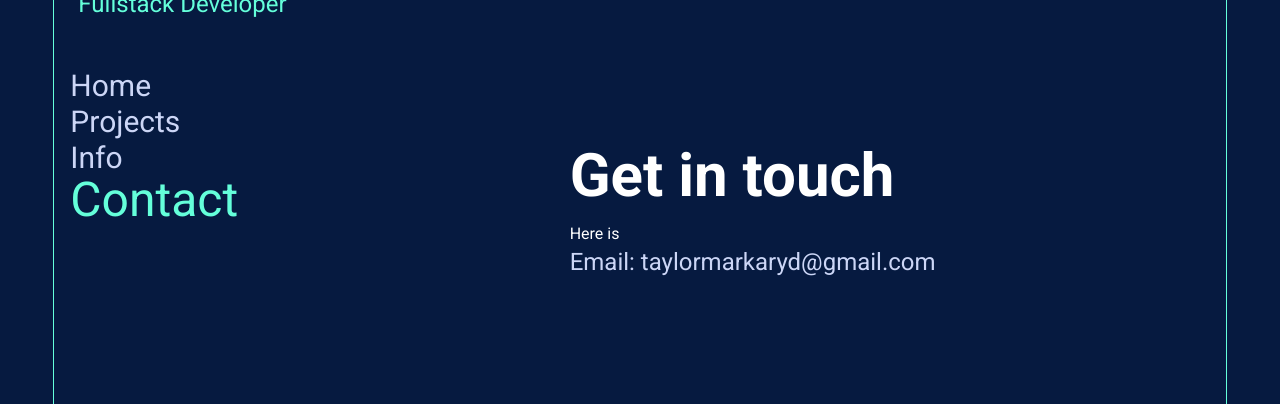
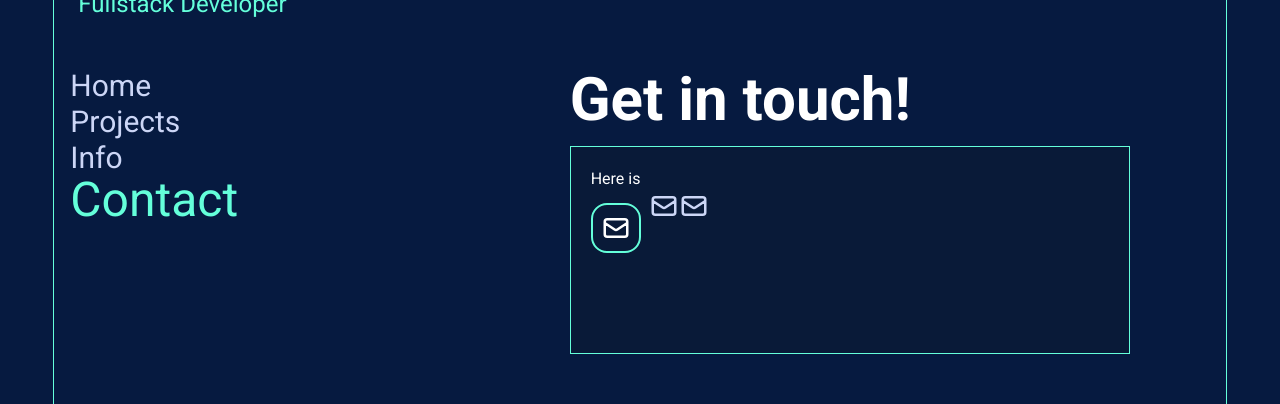
Before and after one commit to JamesTTTT/portfolio-2023, a React (Vite) app: page /contact in a window 1280 px wide. Shown: the part 164-568 px from the top of the page. Built offline with nearby package versions, Linux system fonts and the light colour scheme.

Commit message:
Minor changes

```diff
--- a/src/components/paths/Contact.jsx
+++ b/src/components/paths/Contact.jsx
@@ -1,19 +1,35 @@
 import React from "react";
 import { HiOutlineMail } from "react-icons/hi";
 const Contact = () => {
+  const contactMap = () => {
+    return;
+  };
+
   return (
     <div className="mb-10 mx-2 w-110 flex flex-col justify-center h-full mr-20">
-      <h1 className="text-6xl font-semibold pb-2">Get in touch</h1>
-      <div className="flex flex-col justify-center my-2">
+      <h1 className="text-6xl font-semibold pb-2">Get in touch!</h1>
+      <div
+        className="flex flex-col justify-start my-2
+      h-52 bg-box p-5 border border-secondary bg-opacity-60"
+      >
         <p>Here is </p>
-        <p className="flex text-2xl text-head">
-          {/* <span className="text-4xl">
+        <div className="flex text-2xl text-head justify-start">
+          <a
+            className="py-2 px-2 border-2 border-secondary rounded-2xl
+        text-white w-fit flex text-xl justify-evenly cursor-pointer hover:bg-opacity-20
+        hover:bg-secondary hover:text-secondary font-bold my-3 mr-2"
+          >
+            <span className="text-3xl">
+              <HiOutlineMail />
+            </span>
+          </a>
+          <span className="text-3xl">
             <HiOutlineMail />
-          </span> */}
-          Email: taylormarkaryd@gmail.com
-        </p>
-        <p></p>
-        <p></p>
+          </span>
+          <span className="text-3xl">
+            <HiOutlineMail />
+          </span>
+        </div>
       </div>
     </div>
   );
--- a/src/components/paths/Projects.jsx
+++ b/src/components/paths/Projects.jsx
@@ -55,7 +55,7 @@ const Projects = () => {
       <div className="flex mb-4 justify-center w-fit">{projectMap()}</div>
       <div className="bg-box p-5 border border-secondary bg-opacity-60">
         <p
-          className="text-xl text-head max-h-80 overflow-scroll
+          className="text-xl text-head h-80 max-h-80 overflow-scroll
          scrollbar-thumb-blue-400 font-normal"
         >
           {selected.desc}
--- a/src/data/data.js
+++ b/src/data/data.js
@@ -48,3 +48,7 @@ export const projects = [
     img: "",
   },
 ];
+
+export const contact = [
+
+]
```
Also changed, not shown: 1 other file (tests, documents, lock files or other folders).
